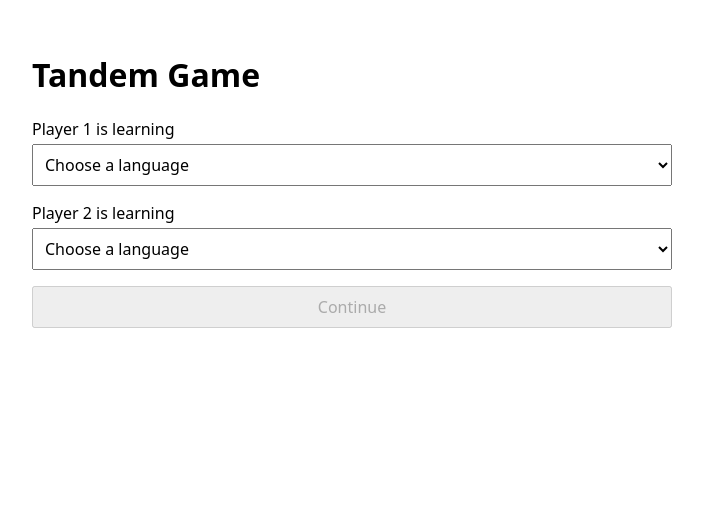
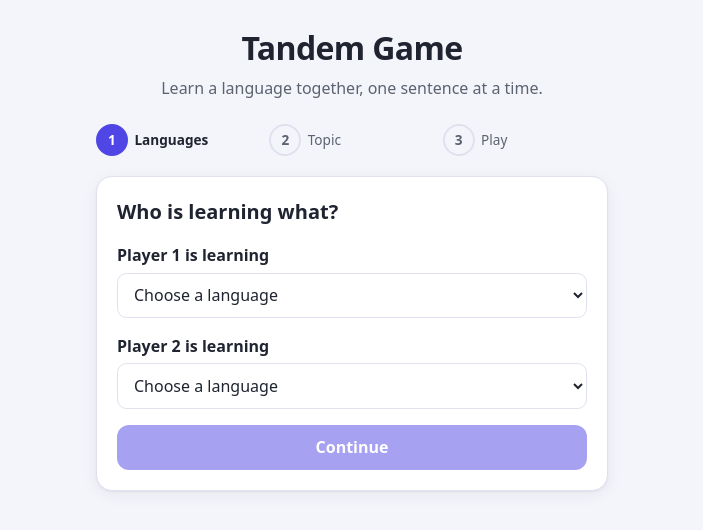
Before and after one commit to malathit/tandem-game, a React (Vite) app: page / in a window 1280 px wide. Shown: the top 530 px of the page, without its empty margins (288-991 px from the left). Built offline with nearby package versions, Linux system fonts and the light colour scheme.

Commit message:
feat(ui): redesign with cards, step indicator and player colours
Adds a progress step indicator, card layout, per-player colours, a turn progress bar, larger touch targets, visible focus styles and automatic dark mode.

```diff
--- a/src/App.tsx
+++ b/src/App.tsx
@@ -1,6 +1,7 @@
 import { useState } from 'react'
 import { Game } from './components/Game'
 import { LanguageSetup } from './components/LanguageSetup'
+import { StepIndicator } from './components/StepIndicator'
 import { TopicPicker } from './components/TopicPicker'
 import { staticSource } from './content/staticSource'
 import type { LanguagePair } from './content/types'
@@ -34,15 +35,23 @@ function App() {
     setRound({ topic, turns: buildTurns(pair, topic, staticSource), number })
   }
 
+  const step = pair === null ? 1 : round === null ? 2 : 3
+
   return (
     <main>
-      <h1>Tandem Game</h1>
+      <header className="app-header">
+        <h1>Tandem Game</h1>
+        <p>Learn a language together, one sentence at a time.</p>
+      </header>
+      <StepIndicator current={step} />
       {pair === null ? (
         <LanguageSetup languages={languages} onContinue={setPair} />
       ) : (
         <>
-          <p>Player 1 is learning {nameOf(pair[0])}.</p>
-          <p>Player 2 is learning {nameOf(pair[1])}.</p>
+          <ul className="players">
+            <li data-player="1">Player 1 is learning {nameOf(pair[0])}</li>
+            <li data-player="2">Player 2 is learning {nameOf(pair[1])}</li>
+          </ul>
           {round === null ? (
             <TopicPicker
               topics={staticSource.getTopics(pair)}
@@ -51,9 +60,13 @@ function App() {
           ) : (
             <>
               {/* A topic is either a preset id (shown by its name) or text the players typed. */}
-              <p>Topic: {staticSource.getTopics(pair).find((t) => t.id === round.topic)?.name ?? round.topic}</p>
+              <p className="topic">
+                Topic: {staticSource.getTopics(pair).find((t) => t.id === round.topic)?.name ?? round.topic}
+              </p>
               {round.turns.length === 0 ? (
-                <p role="status">No sentences yet for this topic.</p>
+                <p className="card" role="status">
+                  No sentences yet for this topic.
+                </p>
               ) : (
                 // A new `key` makes React throw away the old <Game> and start a fresh one.
                 <Game
@@ -63,14 +76,18 @@ function App() {
                   onPlayAgain={() => startRound(pair, round.topic, round.number + 1)}
                 />
               )}
-              <button type="button" onClick={() => setRound(null)}>
+            </>
+          )}
+          <div className="actions">
+            {round !== null && (
+              <button type="button" className="secondary" onClick={() => setRound(null)}>
                 Change topic
               </button>
-            </>
-          )}
-          <button type="button" onClick={changeLanguages}>
-            Change languages
-          </button>
+            )}
+            <button type="button" className="secondary" onClick={changeLanguages}>
+              Change languages
+            </button>
+          </div>
         </>
       )}
     </main>
--- a/src/components/Game.tsx
+++ b/src/components/Game.tsx
@@ -17,10 +17,10 @@ export function Game({ turns, languages, onPlayAgain }: GameProps) {
 
   if (state.status === 'finished') {
     return (
-      <section>
+      <section className="card finished">
         <h2>Round complete</h2>
         <p>{state.turns.length} sentences translated.</p>
-        <button type="button" onClick={onPlayAgain}>
+        <button type="button" className="primary" onClick={onPlayAgain}>
           Play again
         </button>
       </section>
@@ -32,16 +32,18 @@ export function Game({ turns, languages, onPlayAgain }: GameProps) {
   const learning = languages.find((l) => l.code === turn.learning)?.name ?? turn.learning
 
   return (
-    <section>
-      <p>
+    // data-player lets the CSS give each player their own colour.
+    <section className="card" data-player={turn.player}>
+      <p className="turn-count">
         Turn {state.index + 1} of {state.turns.length}
       </p>
+      <progress value={state.index + 1} max={state.turns.length} aria-hidden="true" />
       <h2>
         Player {turn.player}, translate into {learning}:
       </h2>
-      <p>{turn.sentence.text}</p>
+      <p className="sentence">{turn.sentence.text}</p>
       {/* The UI only says what happened; the reducer decides what changes. */}
-      <button type="button" onClick={() => dispatch({ type: 'NEXT_TURN' })}>
+      <button type="button" className="primary" onClick={() => dispatch({ type: 'NEXT_TURN' })}>
         {isLastTurn ? 'Finish round' : 'Next turn'}
       </button>
     </section>
--- a/src/components/LanguageSetup.tsx
+++ b/src/components/LanguageSetup.tsx
@@ -48,7 +48,8 @@ export function LanguageSetup({ languages, onContinue }: LanguageSetupProps) {
   }
 
   return (
-    <form onSubmit={handleSubmit}>
+    <form className="card" onSubmit={handleSubmit}>
+      <h2>Who is learning what?</h2>
       <LanguageSelect
         label="Player 1 is learning"
         value={player1}
@@ -62,7 +63,7 @@ export function LanguageSetup({ languages, onContinue }: LanguageSetupProps) {
         onChange={setPlayer2}
       />
       {sameLanguage && <p role="alert">Players need to learn different languages.</p>}
-      <button type="submit" disabled={!bothChosen || sameLanguage}>
+      <button type="submit" className="primary" disabled={!bothChosen || sameLanguage}>
         Continue
       </button>
     </form>
--- /dev/null
+++ b/src/components/StepIndicator.tsx
@@ -0,0 +1,27 @@
+const STEPS = ['Languages', 'Topic', 'Play'] as const
+
+interface StepIndicatorProps {
+  current: 1 | 2 | 3
+}
+
+export function StepIndicator({ current }: StepIndicatorProps) {
+  return (
+    <nav aria-label="Progress">
+      <ol className="steps">
+        {STEPS.map((label, index) => {
+          const number = index + 1
+          const status = number < current ? 'done' : number === current ? 'current' : 'todo'
+          return (
+            <li
+              key={label}
+              className={`step step-${status}`}
+              aria-current={status === 'current' ? 'step' : undefined}
+            >
+              {label}
+            </li>
+          )
+        })}
+      </ol>
+    </nav>
+  )
+}
--- a/src/components/TopicPicker.tsx
+++ b/src/components/TopicPicker.tsx
@@ -19,16 +19,16 @@ export function TopicPicker({ topics, onSelect }: TopicPickerProps) {
   }
 
   return (
-    <section>
+    <section className="card">
       <h2>Choose a topic</h2>
       {topics.length === 0 ? (
         <p>No topics for this language pair yet.</p>
       ) : (
         // Rendering a list: one <li> per topic, each with a stable `key`.
-        <ul>
+        <ul className="topic-grid">
           {topics.map((topic) => (
             <li key={topic.id}>
-              <button type="button" onClick={() => onSelect(topic.id)}>
+              <button type="button" className="topic-card" onClick={() => onSelect(topic.id)}>
                 {topic.name}
               </button>
             </li>
@@ -40,7 +40,7 @@ export function TopicPicker({ topics, onSelect }: TopicPickerProps) {
           Or enter your own topic
           <input value={custom} maxLength={60} onChange={(e) => setCustom(e.target.value)} />
         </label>
-        <button type="submit" disabled={!customTopic}>
+        <button type="submit" className="primary" disabled={!customTopic}>
           Use this topic
         </button>
       </form>
--- a/src/index.css
+++ b/src/index.css
@@ -1,32 +1,321 @@
 :root {
   font-family: system-ui, 'Segoe UI', Roboto, sans-serif;
   color-scheme: light dark;
+
+  --bg: #f4f5fb;
+  --surface: #ffffff;
+  --text: #1f2430;
+  --muted: #5b6270;
+  --border: #dfe2ee;
+  --accent: #4f46e5;
+  --accent-contrast: #ffffff;
+  --danger: #b42318;
+  --shadow: 0 1px 2px rgb(31 36 48 / 6%), 0 4px 16px rgb(31 36 48 / 6%);
+
+  --p1: #4f46e5;
+  --p1-tint: #eceeff;
+  --p2: #b45309;
+  --p2-tint: #fff1d6;
+}
+
+@media (prefers-color-scheme: dark) {
+  :root {
+    --bg: #12131a;
+    --surface: #1c1e29;
+    --text: #eceef5;
+    --muted: #a3a9b8;
+    --border: #2e3140;
+    --accent: #8f89ff;
+    --accent-contrast: #12131a;
+    --danger: #ff8a80;
+    --shadow: 0 1px 2px rgb(0 0 0 / 40%), 0 4px 16px rgb(0 0 0 / 30%);
+
+    --p1: #a5a0ff;
+    --p1-tint: #262850;
+    --p2: #f5b45c;
+    --p2-tint: #3a2d18;
+  }
+}
+
+* {
+  box-sizing: border-box;
 }
 
 body {
   margin: 0;
+  background: var(--bg);
+  color: var(--text);
+  line-height: 1.5;
 }
 
 main {
-  max-width: 40rem;
+  max-width: 34rem;
   margin: 0 auto;
-  padding: 2rem 1rem;
+  padding: 1.5rem 1rem 3rem;
 }
 
-form {
-  display: flex;
-  flex-direction: column;
-  gap: 1rem;
+h1,
+h2,
+p {
+  margin: 0;
 }
 
+/* Header and progress steps */
+
+.app-header {
+  text-align: center;
+  margin-bottom: 1.5rem;
+}
+
+.app-header h1 {
+  font-size: 2rem;
+  letter-spacing: -0.02em;
+}
+
+.app-header p {
+  margin-top: 0.25rem;
+  color: var(--muted);
+}
+
+.steps {
+  display: flex;
+  gap: 0.5rem;
+  margin: 0 0 1.25rem;
+  padding: 0;
+  list-style: none;
+  counter-reset: step;
+}
+
+.step {
+  flex: 1;
+  display: flex;
+  align-items: center;
+  gap: 0.4rem;
+  font-size: 0.85rem;
+  color: var(--muted);
+}
+
+.step::before {
+  counter-increment: step;
+  content: counter(step);
+  flex: none;
+  display: grid;
+  place-items: center;
+  width: 1.75rem;
+  height: 1.75rem;
+  border: 2px solid var(--border);
+  border-radius: 50%;
+  font-weight: 700;
+}
+
+.step-current {
+  color: var(--text);
+  font-weight: 700;
+}
+
+.step-current::before {
+  background: var(--accent);
+  border-color: var(--accent);
+  color: var(--accent-contrast);
+}
+
+.step-done::before {
+  content: '✓';
+  border-color: var(--accent);
+  color: var(--accent);
+}
+
+/* Player colours: anything with data-player gets --player / --player-tint */
+
+[data-player='1'] {
+  --player: var(--p1);
+  --player-tint: var(--p1-tint);
+}
+
+[data-player='2'] {
+  --player: var(--p2);
+  --player-tint: var(--p2-tint);
+}
+
+.players {
+  display: flex;
+  flex-wrap: wrap;
+  gap: 0.5rem;
+  margin: 0 0 1rem;
+  padding: 0;
+  list-style: none;
+}
+
+.players li {
+  padding: 0.3rem 0.8rem;
+  border-radius: 999px;
+  background: var(--player-tint);
+  color: var(--player);
+  font-size: 0.875rem;
+  font-weight: 600;
+}
+
+.topic {
+  margin-bottom: 0.75rem;
+  font-weight: 600;
+}
+
+/* Cards */
+
+.card {
+  display: grid;
+  gap: 1rem;
+  margin-bottom: 1rem;
+  padding: 1.25rem;
+  background: var(--surface);
+  border: 1px solid var(--border);
+  border-radius: 1rem;
+  box-shadow: var(--shadow);
+}
+
+.card[data-player] {
+  border-top: 6px solid var(--player);
+}
+
+.card h2 {
+  font-size: 1.25rem;
+}
+
+.card[data-player] h2 {
+  color: var(--player);
+}
+
+.turn-count {
+  color: var(--muted);
+  font-size: 0.875rem;
+}
+
+progress {
+  width: 100%;
+  height: 0.5rem;
+  accent-color: var(--player, var(--accent));
+}
+
+.sentence {
+  padding: 1rem;
+  border-radius: 0.75rem;
+  background: var(--player-tint, var(--bg));
+  font-size: 1.6rem;
+  font-weight: 600;
+  line-height: 1.35;
+}
+
+.finished {
+  text-align: center;
+}
+
+.finished h2 {
+  font-size: 1.6rem;
+}
+
+.finished h2::before {
+  content: '🎉';
+  display: block;
+  font-size: 2.5rem;
+}
+
+/* Forms and buttons */
+
 label {
-  display: flex;
-  flex-direction: column;
-  gap: 0.25rem;
+  display: grid;
+  gap: 0.35rem;
+  font-weight: 600;
 }
 
 select,
+input {
+  width: 100%;
+  min-height: 2.75rem;
+  padding: 0.6rem 0.75rem;
+  border: 1px solid var(--border);
+  border-radius: 0.6rem;
+  background: var(--surface);
+  color: var(--text);
+  font: inherit;
+  font-weight: 400;
+}
+
 button {
+  min-height: 2.75rem;
+  padding: 0.6rem 1.1rem;
+  border: 1px solid var(--border);
+  border-radius: 0.75rem;
+  background: var(--surface);
+  color: var(--text);
   font: inherit;
-  padding: 0.5rem;
+  cursor: pointer;
 }
+
+button.primary {
+  width: 100%;
+  border-color: transparent;
+  background: var(--accent);
+  color: var(--accent-contrast);
+  font-weight: 700;
+}
+
+button.secondary {
+  color: var(--muted);
+}
+
+button:hover:not(:disabled) {
+  filter: brightness(0.95);
+}
+
+button:disabled {
+  opacity: 0.5;
+  cursor: not-allowed;
+}
+
+:focus-visible {
+  outline: 3px solid var(--accent);
+  outline-offset: 2px;
+}
+
+[role='alert'] {
+  color: var(--danger);
+  font-weight: 600;
+}
+
+.topic-grid {
+  display: grid;
+  grid-template-columns: repeat(auto-fit, minmax(10rem, 1fr));
+  gap: 0.75rem;
+  margin: 0;
+  padding: 0;
+  list-style: none;
+}
+
+.topic-card {
+  width: 100%;
+  min-height: 4rem;
+  border: 2px solid var(--border);
+  font-size: 1.05rem;
+  font-weight: 700;
+}
+
+.topic-card:hover:not(:disabled) {
+  border-color: var(--accent);
+  filter: none;
+}
+
+.actions {
+  display: flex;
+  flex-wrap: wrap;
+  justify-content: center;
+  gap: 0.75rem;
+}
+
+@media (prefers-reduced-motion: no-preference) {
+  button,
+  .topic-card {
+    transition:
+      border-color 0.15s,
+      filter 0.15s;
+  }
+}
```
Also changed, not shown: 1 other file (tests, documents, lock files or other folders).
